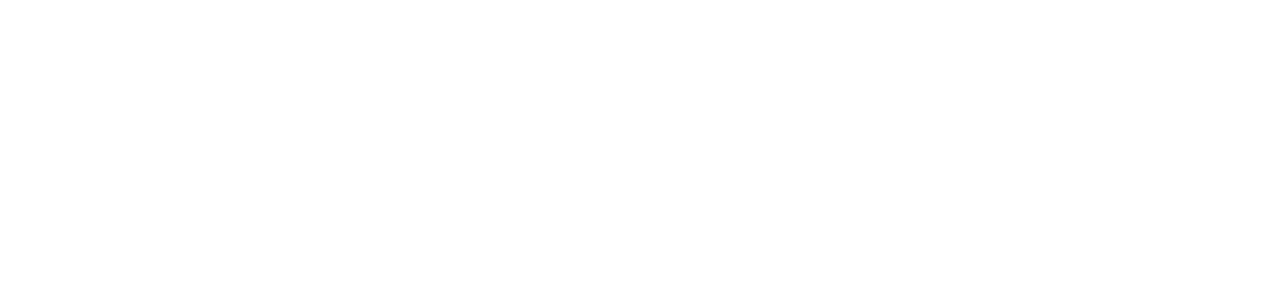
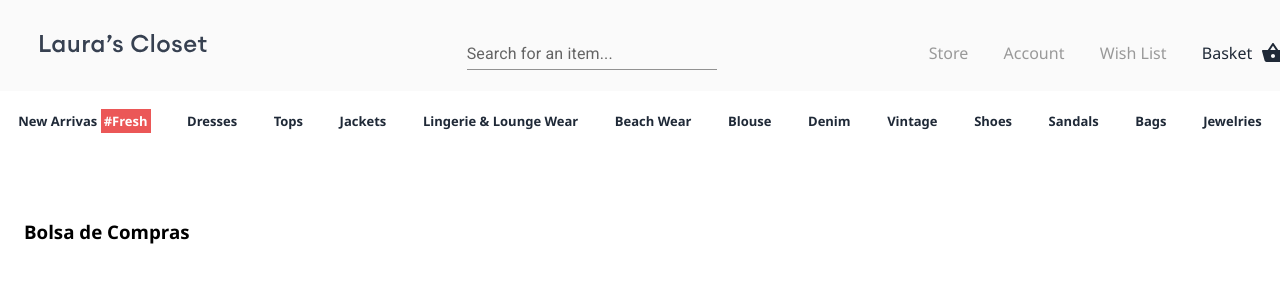
Before and after one commit to linder3hs/codigo13-react, a React (Create React App) app: page /ecommerce/basket in a window 1280 px wide. Before the commit this address had no page. Shown: the top 300 px of the page. Built offline with nearby package versions, Linux system fonts and the light colour scheme.

Commit message:
link to basket

```diff
--- a/src/layouts/Ecommerce/index.js
+++ b/src/layouts/Ecommerce/index.js
@@ -1,6 +1,6 @@
 import { useContext } from "react";
 import { Badge, Grid, TextField } from "@mui/material";
-import { Outlet } from "react-router-dom";
+import { Outlet, Link } from "react-router-dom";
 import ShoppingBasketRoundedIcon from "@mui/icons-material/ShoppingBasketRounded";
 import logo from "../../assets/logo.svg";
 import { UserContext } from "../../Context/UserContext";
@@ -37,7 +37,7 @@ const Ecommerce = () => {
                 <a href="/">Wish List</a>
               </li>
               <li className="li-basket">
-                <a href="/">
+                <Link to="/ecommerce/basket">
                   Basket &nbsp;
                   <Badge
                     badgeContent={basket ? basket.length : 0}
@@ -45,7 +45,7 @@ const Ecommerce = () => {
                   >
                     <ShoppingBasketRoundedIcon />
                   </Badge>
-                </a>
+                </Link>
               </li>
             </ul>
           </Grid>
--- /dev/null
+++ b/src/pages/BasketView/index.js
@@ -0,0 +1,15 @@
+import { Container, Grid, Button, Card, CardContent } from "@mui/material";
+
+const BasketView = () => {
+  return (
+    <Container maxWidth="xl">
+      <Grid container spacing={3} mt={5}>
+        <Grid item md={12}>
+          <h3>Bolsa de Compras </h3>
+        </Grid>
+      </Grid>
+    </Container>
+  );
+};
+
+export default BasketView;
--- a/src/router/index.js
+++ b/src/router/index.js
@@ -15,6 +15,7 @@ import YoutubeAdministrator from "../pages/YoutubeAdministrator";
 import MovieUpdate from "../pages/MovieUpdate";
 import Login from "../pages/Login";
 import PopularWeek from "../pages/PopularWeek";
+import BasketView from "../pages/BasketView";
 // Layout
 import Main from "../layouts/Main";
 import Private from "../layouts/Private";
@@ -38,6 +39,7 @@ const Router = () => {
         {/* ROUTE para ecommerce */}
         <Route element={<Ecommerce />}>
           <Route path="ecommerce" element={<PopularWeek />} />
+          <Route path="ecommerce/basket" element={<BasketView />} />
         </Route>
         {/* ROUTE DEL ADMIN (PRIVADAS) */}
         <Route element={<Private />}>
```
